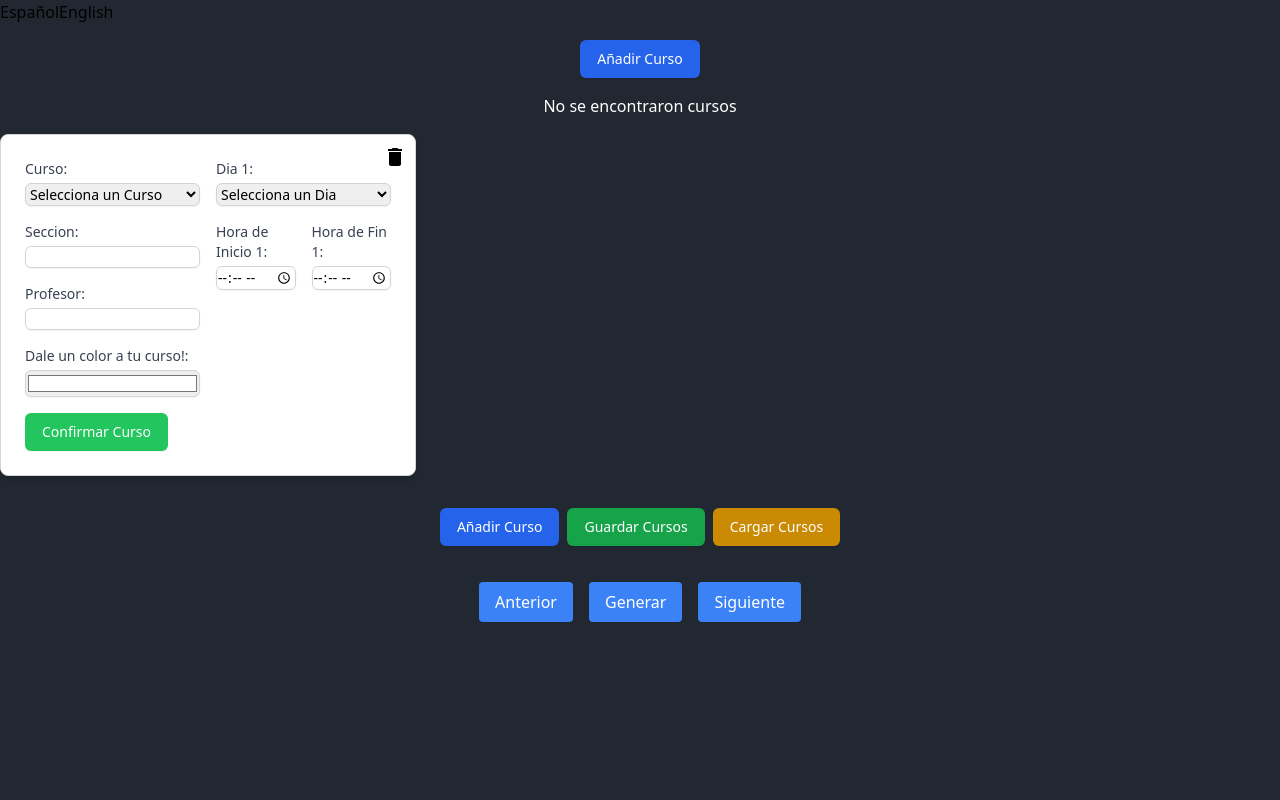
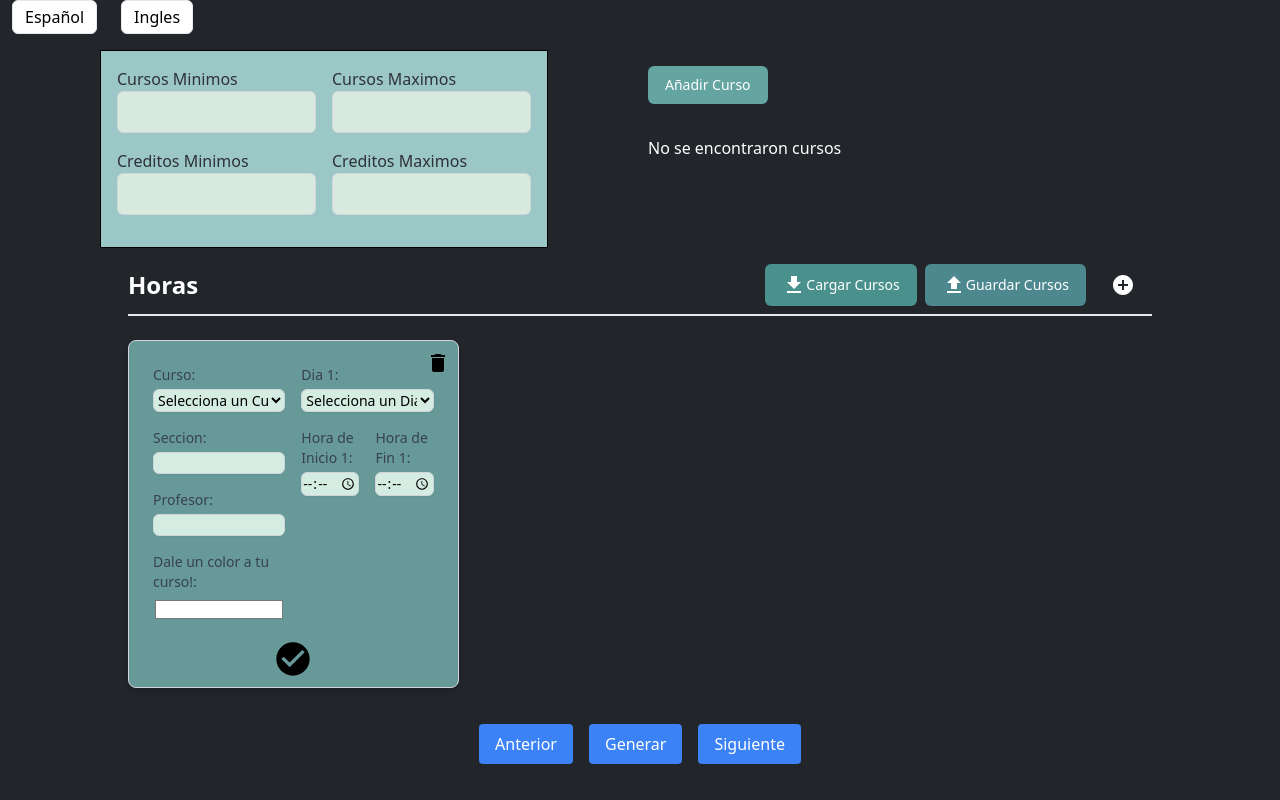
Before and after one commit to joaquinsalinas06/Schedule-Maker, a React (Vite) app: page / in a window 1280 px wide. Built offline with nearby package versions, Linux system fonts and the light colour scheme.

Commit message:
Mejoras en estilizado

```diff
--- a/src/App.jsx
+++ b/src/App.jsx
@@ -17,9 +17,13 @@ function App() {
 
   return (
     <>
-      <button onClick={() => changeLanguage("es")}>Español</button>
-      <button onClick={() => changeLanguage("en")}>English</button>
-      <CourseList />
+        <button onClick={() => changeLanguage("es")} className="border bg-white rounded-md px-3 py-1 hover:bg-slate-200 mx-3">{t("es")}</button>
+        <button onClick={() => changeLanguage("en")} className="border bg-white rounded-md px-3 py-1 hover:bg-slate-200 mx-3">{t("en")}</button>
+
+      <div className="grid grid-cols-1 md:grid-cols-2 gap-4 p-4">
+        <SemesterForm />
+        <CourseList />
+      </div>
       <CourseOptions />
       <ScheduleComponent />
     </>
--- a/src/components/Courses/CourseList.jsx
+++ b/src/components/Courses/CourseList.jsx
@@ -47,10 +47,10 @@ export const CourseList = () => {
   };
 
   return (
-    <div className="flex flex-col items-center">
+    <div className="flex flex-col items-start">
       <button
         onClick={handleOpen}
-        className="mt-4 inline-flex items-center px-4 py-2 border border-transparent text-sm font-medium rounded-md shadow-sm text-white bg-blue-600 hover:bg-blue-700 focus:outline-none focus:ring-2 focus:ring-offset-2 focus:ring-blue-500"
+        className="mt-4 inline-flex items-center px-4 py-2 border border-transparent text-sm font-medium rounded-md shadow-sm text-white bg-buttonCourseList"
       >
         {t("addCourse")}
       </button>
@@ -132,17 +132,17 @@ export const CourseList = () => {
           </form>
         </Box>
       </Modal>
-      {courses.length === 0 ? (
-        <p className="text-white mt-4">{t("noCFound")}</p>
-      ) : (
-        <div className="course-list grid grid-cols-1 md:grid-cols-2 lg:grid-cols-3 gap-4 mt-4">
-          {courses.map((course, index) => (
+      <div className="grid grid-cols-1 md:grid-cols-3 gap-4 mt-4">
+        {courses.length === 0 ? (
+          <p className="text-white mt-4 md:col-span-3">{t("noCFound")}</p>
+        ) : (
+          courses.map((course, index) => (
             <div key={index}>
               <CourseSelect course={course} />
             </div>
-          ))}
-        </div>
-      )}
+          ))
+        )}
+      </div>
     </div>
   );
 };
--- a/src/components/Courses/CourseOption.jsx
+++ b/src/components/Courses/CourseOption.jsx
@@ -2,6 +2,7 @@ import React, { useState, useContext, useEffect } from "react";
 import { CourseContext } from "../../contexts/CourseContext";
 import { DetailedCourseContext } from "../../contexts/DetailedCourseContext";
 import Delete from "@mui/icons-material/Delete";
+import { CheckCircle} from "@mui/icons-material";
 import { useTranslation } from "react-i18next";
 
 export const CourseOption = ({ index, removeCourse }) => {
@@ -101,7 +102,7 @@ export const CourseOption = ({ index, removeCourse }) => {
   };
 
   return (
-    <div className="relative border border-double border-gray-300 rounded-lg p-6 w-full mx-auto my-4 bg-white shadow-md">
+    <div className="relative border border-double border-gray-300 rounded-lg px-6 pt-6 pb-2 w-full mx-auto mt-4 bg-blueBox shadow-md">
       <button
         onClick={() => removeCourse(index)}
         className="absolute top-2 right-2"
@@ -122,7 +123,7 @@ export const CourseOption = ({ index, removeCourse }) => {
               id="course"
               onChange={handleCourseChange}
               value={selectedCourse}
-              className="mt-1 block w-full border border-gray-300 rounded-md shadow-sm focus:ring-blue-500 focus:border-blue-500 sm:text-sm"
+              className="mt-1 block w-full border border-gray-300 rounded-md shadow-sm bg-bgCourseOptionInput sm:text-sm"
               required
             >
               <option value="">{t("selCourse")}</option>
@@ -145,7 +146,7 @@ export const CourseOption = ({ index, removeCourse }) => {
               id="section"
               value={sectionName}
               onChange={handleSectionChange}
-              className="mt-1 block w-full border border-gray-300 rounded-md shadow-sm focus:ring-blue-500 focus:border-blue-500 sm:text-sm"
+              className="mt-1 block w-full border border-gray-300 rounded-md shadow-sm bg-bgCourseOptionInput sm:text-sm"
               required
             />
 
@@ -161,7 +162,7 @@ export const CourseOption = ({ index, removeCourse }) => {
               id="professor"
               value={professor}
               onChange={handleProfessorChange}
-              className="mt-1 block w-full border border-gray-300 rounded-md shadow-sm focus:ring-blue-500 focus:border-blue-500 sm:text-sm"
+              className="mt-1 block w-full border border-gray-300 rounded-md shadow-sm bg-bgCourseOptionInput sm:text-sm"
               required
             />
 
@@ -177,7 +178,7 @@ export const CourseOption = ({ index, removeCourse }) => {
               id="color"
               value={color}
               onChange={handleColorChange}
-              className="mt-1 block w-full border border-gray-300 rounded-md shadow-sm focus:ring-blue-500 focus:border-blue-500 sm:text-sm"
+              className="mt-1 block w-full bg-transparent rounded-md  sm:text-sm"
               required
             />
           </div>
@@ -197,7 +198,7 @@ export const CourseOption = ({ index, removeCourse }) => {
                     id={`day-${index}`}
                     value={days[index] || ""}
                     onChange={(e) => handleDayChange(index, e)}
-                    className="mt-1 block w-full border border-gray-300 rounded-md shadow-sm focus:ring-blue-500 focus:border-blue-500 sm:text-sm"
+                    className="mt-1 block w-full border border-gray-300 rounded-md shadow-sm bg-bgCourseOptionInput sm:text-sm"
                     required
                   >
                     <option value="">{t("selDay")}</option>
@@ -224,7 +225,7 @@ export const CourseOption = ({ index, removeCourse }) => {
                       id={`startTime-${index}`}
                       value={startTimes[index] || ""}
                       onChange={(e) => handleStartTimeChange(index, e)}
-                      className="mt-1 block w-full border border-gray-300 rounded-md shadow-sm focus:ring-blue-500 focus:border-blue-500 sm:text-sm"
+                      className="mt-1 block w-full border border-gray-300 rounded-md shadow-sm bg-bgCourseOptionInput sm:text-sm"
                       required
                     />
                   </div>
@@ -242,7 +243,7 @@ export const CourseOption = ({ index, removeCourse }) => {
                       id={`endTime-${index}`}
                       value={endTimes[index] || ""}
                       onChange={(e) => handleEndTimeChange(index, e)}
-                      className="mt-1 block w-full border border-gray-300 rounded-md shadow-sm focus:ring-blue-500 focus:border-blue-500 sm:text-sm"
+                      className="mt-1 block w-full border border-gray-300 rounded-md shadow-sm bg-bgCourseOptionInput sm:text-sm"
                       required
                     />
                   </div>
@@ -253,14 +254,14 @@ export const CourseOption = ({ index, removeCourse }) => {
         </div>
 
         {showButton && (
-          <button
-            type="button"
-            onClick={handleAddCourse}
-            className="inline-flex items-center px-4 py-2 border border-transparent text-sm font-medium rounded-md shadow-sm text-white bg-green-500 hover:bg-green-600 focus:outline-none focus:ring-2 focus:ring-offset-2 focus:ring-green-500 mt-4"
-            disabled={!isFormComplete()}
-          >
-            {t("conCourse")}
-          </button>
+          <div className="flex justify-center ">
+            <CheckCircle
+              onClick={handleAddCourse}
+              className="cursor-pointer "
+              style={{ fontSize: 40 }}
+              disabled={!isFormComplete()}
+            />
+          </div>
         )}
       </form>
     </div>
--- a/src/components/Courses/CourseOptions.jsx
+++ b/src/components/Courses/CourseOptions.jsx
@@ -2,6 +2,7 @@ import React, { useState, useContext } from "react";
 import { CourseOption } from "./CourseOption";
 import { DetailedCourseContext } from "../../contexts/DetailedCourseContext";
 import { useTranslation } from "react-i18next";
+import { Download, Upload, AddCircle } from "@mui/icons-material";
 
 export const CourseOptions = () => {
   const { t } = useTranslation();
@@ -44,25 +45,10 @@ export const CourseOptions = () => {
   };
 
   return (
-    <div className="flex flex-col items-center">
-      <div className="grid grid-cols-1 md:grid-cols-2 lg:grid-cols-3 gap-4">
-        {courseOptions.map((_, index) => (
-          <CourseOption key={index} index={index} removeCourse={removeCourse} />
-        ))}
-      </div>
-      <div className="flex mt-4 space-x-2">
-        <button
-          onClick={addCourse}
-          className="inline-flex items-center px-4 py-2 border border-transparent text-sm font-medium rounded-md shadow-sm text-white bg-blue-600 hover:bg-blue-700 focus:outline-none focus:ring-2 focus:ring-offset-2 focus:ring-blue-500"
-        >
-          {t("addCourse")}
-        </button>
-        <button
-          onClick={saveCourses}
-          className="inline-flex items-center px-4 py-2 border border-transparent text-sm font-medium rounded-md shadow-sm text-white bg-green-600 hover:bg-green-700 focus:outline-none focus:ring-2 focus:ring-offset-2 focus:ring-green-500"
-        >
-          {t("sCourses")}
-        </button>
+    <div className="flex flex-col items-center w-4/5 mx-auto">
+      <div className="flex justify-between items-center w-full mb-2">
+        <h2 className="text-2xl font-semibold text-white">{t("times")}</h2>
+        <div className="flex space-x-2">
           <input
             type="file"
             accept=".json"
@@ -72,10 +58,32 @@ export const CourseOptions = () => {
           />
           <label
             htmlFor="load-courses-input"
-          className="inline-flex items-center px-4 py-2 border border-transparent text-sm font-medium rounded-md shadow-sm text-white bg-yellow-600 hover:bg-yellow-700 focus:outline-none focus:ring-2 focus:ring-offset-2 focus:ring-yellow-500 cursor-pointer"
+            className="inline-flex items-center px-4 py-2 border border-transparent text-sm font-medium rounded-md shadow-sm text-white bg-buttonImport cursor-pointer"
           >
+            <Download />
             {t("lCourses")}
           </label>
+          <button
+            onClick={saveCourses}
+            className="inline-flex items-center px-4 py-2 border border-transparent text-sm font-medium rounded-md shadow-sm text-white bg-buttonExport"
+          >
+            <Upload />
+            {t("sCourses")}
+          </button>
+          <button
+            onClick={addCourse}
+            className="inline-flex items-center px-4 py-2 border border-transparent text-sm font-medium rounded-md shadow-sm text-white "
+          >
+            <AddCircle />
+
+          </button>
+        </div>
+      </div>
+      <hr className="border-t-2 border-gray-200 w-full mb-2"/>
+      <div className="grid grid-cols-1 md:grid-cols-2 lg:grid-cols-3 gap-4 w-full">
+        {courseOptions.map((_, index) => (
+          <CourseOption key={index} index={index} removeCourse={removeCourse} />
+        ))}
       </div>
     </div>
   );
--- a/src/components/Schedule.jsx
+++ b/src/components/Schedule.jsx
@@ -286,7 +286,7 @@ export const ScheduleComponent = () => {
                 {days.map((day, colIndex) => (
                   <th
                     key={day}
-                    className="border text-center bg-gray-900 text-white"
+                    className="border text-center bg-gray-700 text-white"
                     style={{ width: "150px", height: "37.5px" }}
                   >
                     {day}
--- a/src/components/SemesterForm.jsx
+++ b/src/components/SemesterForm.jsx
@@ -7,56 +7,56 @@ export const SemesterForm = () => {
   const { courses, setCourses } = useContext(CourseContext);
 
   return (
-    <div className="flex justify-center">
-      <form className="border-solid border border-black p-4 w-full sm:w-1/2 bg-formBg">
-        <div className="grid grid-cols-2 gap-4 justify-center">
+    <div className="flex justify-center items-center h-full">
+      <form className="border-solid border border-black p-4 bg-bgSemesterForm max-w-md w-full">
+        <div className="grid grid-cols-2 gap-4">
           <div className="mb-4">
-            <label htmlFor="minCourses" className="block text-white">
+            <label htmlFor="minCourses" className="block text-textColor">
               {t("minCourses")}
             </label>
             <input
               type="number"
               name="minCourses"
               id="minCourses"
-              className="border border-gray-300 rounded-md p-2 w-full text-white bg-formBg"
+              className="border border-gray-300 rounded-md p-2 w-full text-white bg-bgSemesterFormInput"
             />
           </div>
 
           <div className="mb-4">
-            <label htmlFor="maxCourses" className="block text-white">
+            <label htmlFor="maxCourses" className="block text-textColor">
               {t("maxCourses")}
             </label>
             <input
               type="number"
               name="maxCourses"
               id="maxCourses"
-              className="border border-gray-300 rounded-md p-2 w-full text-white bg-formBg"
+              className="border border-gray-300 rounded-md p-2 w-full text-white bg-bgSemesterFormInput"
             />
           </div>
         </div>
 
         <div className="grid grid-cols-2 gap-4">
           <div className="mb-4">
-            <label htmlFor="minCredits" className="block text-white">
+            <label htmlFor="minCredits" className="block text-textColor">
               {t("minCredits")}
             </label>
             <input
               type="number"
               name="minCredits"
               id="minCredits"
-              className="border border-gray-300 rounded-md p-2 w-full text-white bg-formBg"
+              className="border border-gray-300 rounded-md p-2 w-full text-white bg-bgSemesterFormInput"
             />
           </div>
 
           <div className="mb-4">
-            <label htmlFor="maxCredits" className="block text-white">
+            <label htmlFor="maxCredits" className="block text-textColor">
               {t("maxCredits")}
             </label>
             <input
               type="number"
               name="maxCredits"
               id="maxCredits"
-              className="border border-gray-300 rounded-md p-2 w-full text-white bg-formBg"
+              className="border border-gray-300 rounded-md p-2 w-full text-white bg-bgSemesterFormInput"
             />
           </div>
         </div>
--- a/src/i18n.js
+++ b/src/i18n.js
@@ -34,6 +34,7 @@ const resources = {
       //CourseOptions
       sCourses: "Guardar Cursos",
       lCourses: "Cargar Cursos",
+      times: "Horas",
       //courseSelect
       save: "Guardar",
       close: "Cerrar",
@@ -48,6 +49,8 @@ const resources = {
       maxCourses: "Cursos Maximos",
       minCredits: "Creditos Minimos",
       maxCredits: "Creditos Maximos",
+      es: "Español",
+      en: "Ingles",
     },
   },
   en: {
@@ -81,6 +84,7 @@ const resources = {
       //CourseOptions
       sCourses: "Save Courses",
       lCourses: "Load Courses",
+      times: "Times",
       //courseSelect
       save: "Save",
       close: "Close",
@@ -95,6 +99,8 @@ const resources = {
       maxCourses: "Maximum Courses",
       minCredits: "Minimum Credits",
       maxCredits: "Maximum Credits",
+      es: "Spanish",
+      en: "English",
     },
   },
 };
--- a/src/index.css
+++ b/src/index.css
@@ -3,5 +3,5 @@
 @import 'tailwindcss/utilities';
 
 body{
-    background-color: #222831
+    background-color: #22252A
 }
```
Also changed, not shown: src/components/Courses/CourseSelect.jsx (+5 -3 lines), tailwind.config.js (+13 -1 lines). Lines whose indentation alone changed are shown as unchanged.
